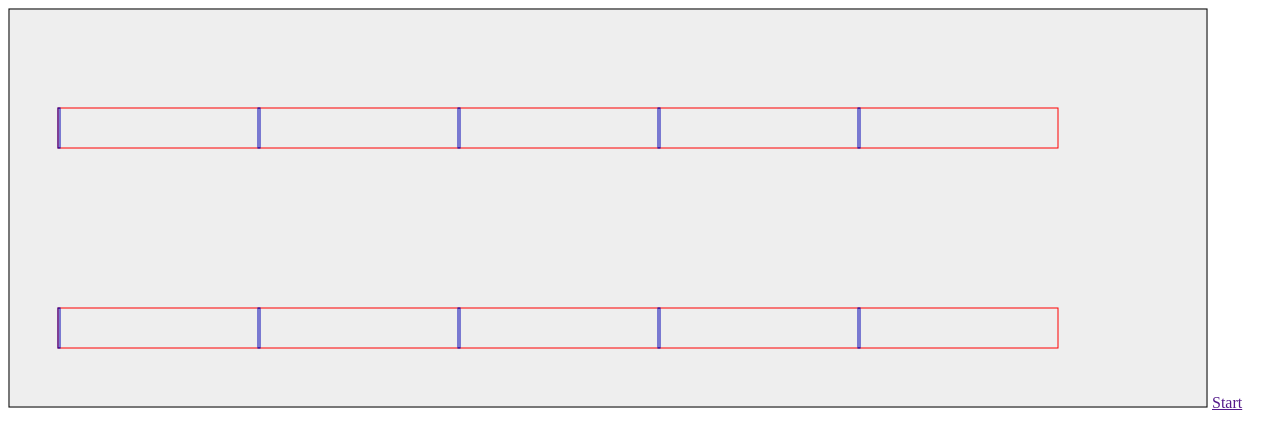
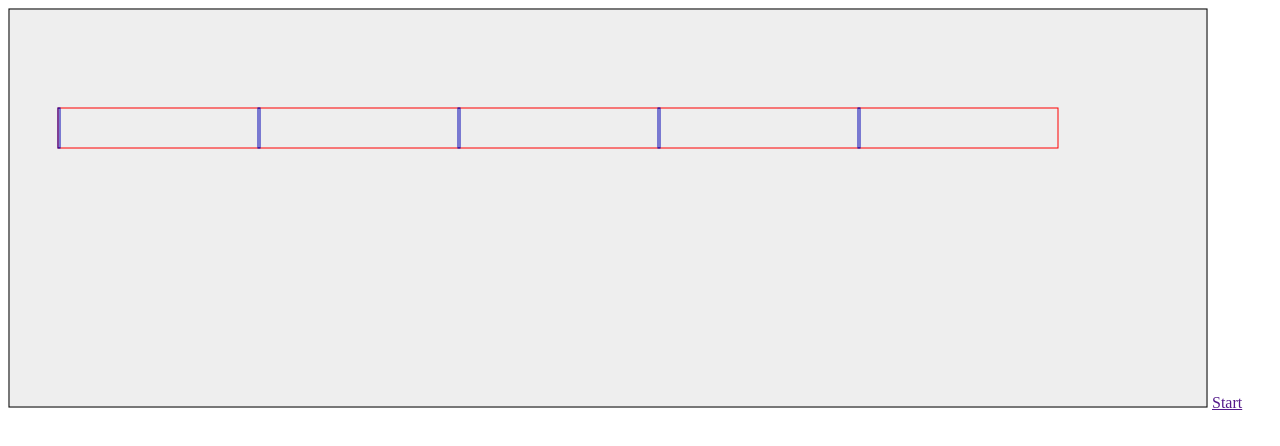
Before and after one commit to aboynejames/selfgraphics, a plain HTML site: page src/index.html in a window 1280 px wide. Drawn offline with Linux system fonts and the light colour scheme.

Commit message:
unit test added for graphics object, speed and motion pixels

```diff
--- a/src/index.html
+++ b/src/index.html
@@ -15,11 +15,11 @@
 */
 $(document).ready(function(){
 
-	var selfSpace = new selfGraphicsSpace();
-
+	var StartselfSpace = new selfGraphicsSpace();
+console.log(StartselfSpace);
 	// feed in starting self data to SelfGraphics analysis  selfdata, canvas location
 	var selfdataGraphics = {};
-	var selfdataGraphics2 = {};
+	//var selfdataGraphics2 = {};
 
 	selfdataGraphics.canvasPlace	= '';
 	//selfdataGraphics.canvasPlace = selfposition;//document.getElementById("canvasOne");
@@ -28,26 +28,26 @@ $(document).ready(function(){
 
 
 	//selfdataGraphics2.canvasPlace = selfposition;
-	selfdataGraphics2.lanelocation = [50,  300, 1000, 40];
-	selfdataGraphics2.selftimes = [2940, 3040, 3310, 3150, 3590, 2270, 3190, 3310, 3090, 4780];
+	//selfdataGraphics2.lanelocation = [50,  300, 1000, 40];
+	//selfdataGraphics2.selftimes = [2940, 3040, 3310, 3150, 3590, 2270, 3190, 3310, 3090, 4780];
 
-	var startGraphicslive = new selfGraphics(selfSpace, selfdataGraphics);
-	var startGraphicslive2 = new selfGraphics(selfSpace, selfdataGraphics2);
-console.log(startGraphicslive);
+	var startGraphicslive = new selfGraphics(StartselfSpace, selfdataGraphics);
+	//var startGraphicslive2 = new selfGraphics(StartselfSpace, selfdataGraphics2);
+//console.log(startGraphicslive);
 
 	$("#startSwimline").click(function(e) {
 		e.preventDefault(e);
 //console.log('start the race');
 		startGraphicslive.startSelfgraphics(startGraphicslive);
-		startGraphicslive2.startSelfgraphics(startGraphicslive2);
+		//startGraphicslive2.startSelfgraphics(startGraphicslive2);
 	});
 
 });
 </script>
 </head>
 <body>
-
-<canvas id="canvasOne" width="1200" height="400"></canvas>
+<div id="startdiv"> </div>
+<canvas id="canvasOne" class="style" width="1200" height="400"></canvas>
 
 <a href="" id="startSwimline" >Start</a>
 
--- a/src/startgraphics.js
+++ b/src/startgraphics.js
@@ -13,6 +13,7 @@ var selfGraphicsSpace = function() {
 	this.number = 456;
 	this.context = {};
 	this.selfSpace = document.getElementById("canvasOne");
+//console.log(this.selfSpace);
 	this.startCanvasSpace();
 };
 
@@ -24,11 +25,11 @@ var selfGraphicsSpace = function() {
 selfGraphicsSpace.prototype.startCanvasSpace = function() {
 
 	// the swimming pool
-console.log(this.selfSpace);
+//console.log(this.selfSpace);
 //	theCanvas = this.status.canvasPlace;
 //console.log(theCanvas);
 	this.context = this.selfSpace.getContext("2d");
-
+//console.log(this.selfSpace);
 	this.context.fillStyle = '#EEEEEE';
 	this.context.fillRect(0, 0, this.selfSpace.width, this.selfSpace.height);
 	this.context.strokeStyle = '#000000';
@@ -54,22 +55,14 @@ console.log(this.selfSpace);
 var selfGraphics = function(positionSpace, selfdatain) {
 
 	this.status = selfdatain;
-console.log(this.status);
+//console.log(this.status);
 	this.context = positionSpace.context;
-console.log(this.context);
+//console.log(this.context);
 	this.realspeed = 0;
 	this.textset = [0,0,0,0,0,0,0,0,0,0];
-	this.textset1 = 0;
-	this.textset2 = 0;
-	this.textset3 = 0;
 	this.splitscounterset = 0;
 	this.setsplits = [];
 
-/*	this. = '';
-	this. = '';
-	this. = '';
-	this. = [];*/
-	//this.startCanvas();
 	this.setGraphicsData();
 	this.setSelfdataIn();
 };
@@ -90,8 +83,6 @@ selfGraphics.prototype.setGraphicsData = function() {
 	this.lengthofpool = 25;
 	this.motiondirection = 0;
 	this.pixelspersplit = 200;
-
-
 	// the swimming pool lane
 	this.context.strokeStyle = '#FF0000';
 	this.context.strokeRect(this.status.lanelocation[0], this.status.lanelocation[1], this.status.lanelocation[2],this.status.lanelocation[3] ); //(50,  150, 1000, 40);
@@ -111,11 +102,10 @@ selfGraphics.prototype.setSelfdataIn = function() {
 	// incoming data splits (milliseconds)
 	this.splitsin = this.status.selftimes;// = [2540, 3040, 3310, 3150, 3590, 2270, 3190, 3310, 3090, 3680];
 	this.realspeed =  this.realspeedCalculation();
-console.log(this.realspeed);
+//console.log(this.realspeed);
 	// split distance motion direction pixel profile
 	this.motionsplitprofile = this.preparePixels();
 //console.log(this.motionsplitprofile);
-
 
 };
 
@@ -135,9 +125,6 @@ selfGraphics.prototype.setSplitmarkers = function() {
 		this.context.strokeRect((this.x + (i * this.pixelspersplit)),  this.status.lanelocation[1], 2, 40);
 
 	};
-	//context.strokeRect(xstart + this.pixelspersplit,  150, 2, 40);
-	//context.strokeRect(xstart + this.pixelspersplit,  150, 2, 40);
-	//context.strokeRect(xstart + this.pixelspersplit,  150, 2, 40);
 
 };
 
```
Also changed, not shown: spec/buster.js (+9 -4 lines), spec/canvas-container-spec.js (added, +45 -0 lines), spec/selfgraphics-spec.js (+28 -32 lines).
